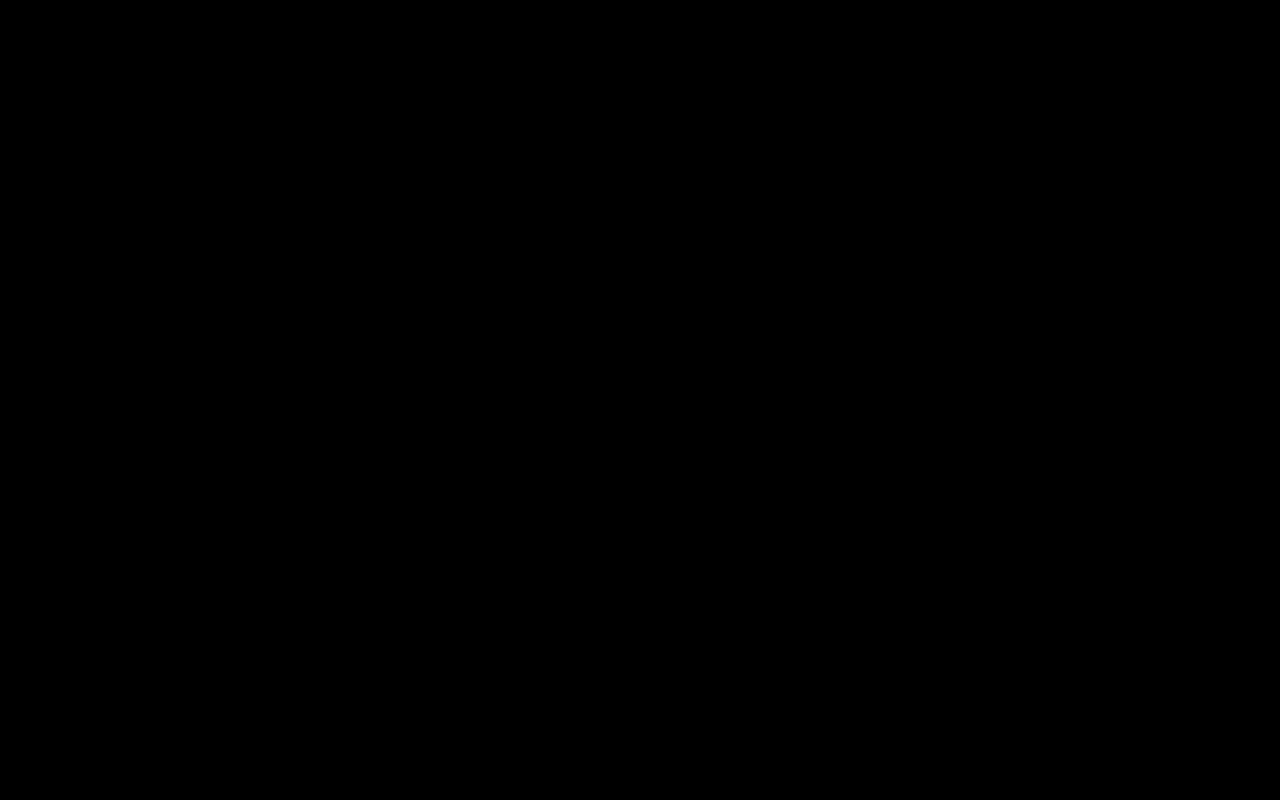
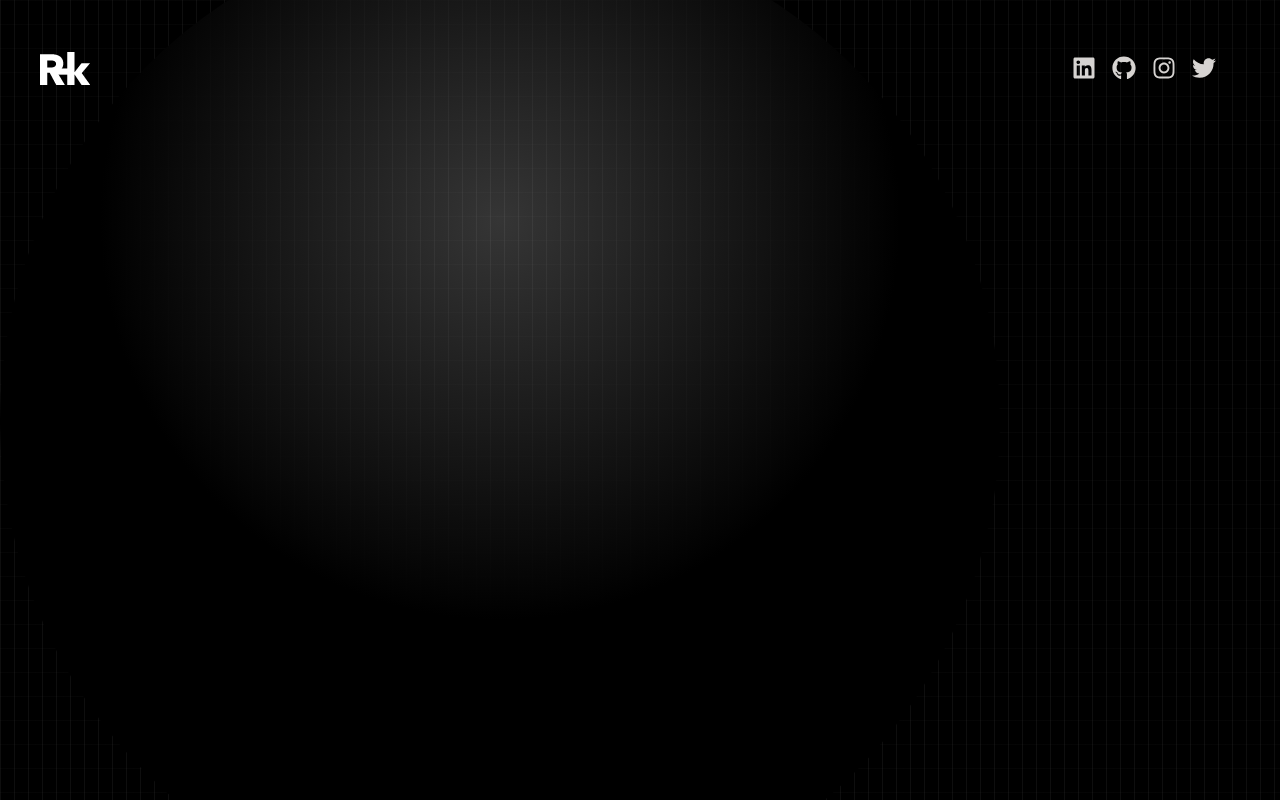
Before and after one commit to SouravMesta32/portfolio-website, a React (Vite) app: page / in a window 1280 px wide. Built offline with nearby package versions, Linux system fonts and the light colour scheme.

Commit message:
completed nav bar

```diff
--- a/package.json
+++ b/package.json
@@ -13,6 +13,7 @@
     "@tailwindcss/vite": "^4.0.3",
     "react": "^19.0.0",
     "react-dom": "^19.0.0",
+    "react-icons": "^5.4.0",
     "tailwindcss": "^4.0.3"
   },
   "devDependencies": {
--- a/src/App.jsx
+++ b/src/App.jsx
@@ -1,8 +1,21 @@
 import React from 'react'
+import Navbar from './components/Navbar'
 
 const App = () => {
   return (
-    <div>App</div>
+    <div className='overflow-x-hidden text-stone-300 antialiased'>
+      <div className='fixed inset-0 -z-10'>
+        <div class="relative h-full w-full bg-black">
+          <div class="absolute bottom-0 left-0 right-0 top-0 bg-[linear-gradient(to_right,#4f4f4f2e_1px,transparent_1px),linear-gradient(to_bottom,#8080800a_1px,transparent_1px)] bg-[size:14px_24px]">
+          </div>
+          <div class="absolute left-0 right-0 top-[-10%] h-[1000px] w-[1000px] rounded-full bg-[radial-gradient(circle_400px_at_50%_300px,#fbfbfb36,#000)]">
+          </div>
+        </div>
+      </div>
+      <div className='container mx-auto px-8'>
+        <Navbar/>
+      </div>
+    </div>
   )
 }
 
--- /dev/null
+++ b/src/components/Navbar.jsx
@@ -0,0 +1,42 @@
+import logo from "../assets/raviKumarLogo.webp"
+import { FaLinkedin , FaGithub , FaInstagram , FaTwitter } from "react-icons/fa"
+const Navbar = () => {
+  return (
+    <nav className="flex items-center justify-between py-6">
+        <div className="flex flex-shrink-0 items-center">
+            <a href="/" aria-label="Home">
+                <img src={logo} className="mx-2" width={50} height={50} alt="logo"/>
+            </a>
+        </div>
+        <div className="m-8 flex items-center justity-center gap-4 text-2xl">
+            <a href="https//www.linkedIn.com/in/your-linkedin-profile"
+               target="_blank"
+               rel="noogenre noreferrer"
+               aria-label="LinkedIn">
+                <FaLinkedin/>
+            </a>
+            <a href="https//www.github.com/in/your-github-profile"
+               target="_blank"
+               rel="noogenre noreferrer"
+               aria-label="GitHub">
+                <FaGithub/>
+            </a>
+            <a href="https//www.instagram.com/in/your-instagram-profile"
+               target="_blank"
+               rel="noogenre noreferrer"
+               aria-label="Instagram">
+                <FaInstagram/>
+            </a>
+            <a href="https//www.twitter.com/in/your-linkedin-profile"
+               target="_blank"
+               rel="noogenre noreferrer"
+               aria-label="twitter">
+                <FaTwitter/>
+            </a>
+
+        </div>
+    </nav>
+  )
+}
+
+export default Navbar
```
Also changed, not shown: 1 other file (tests, documents, lock files or other folders).
